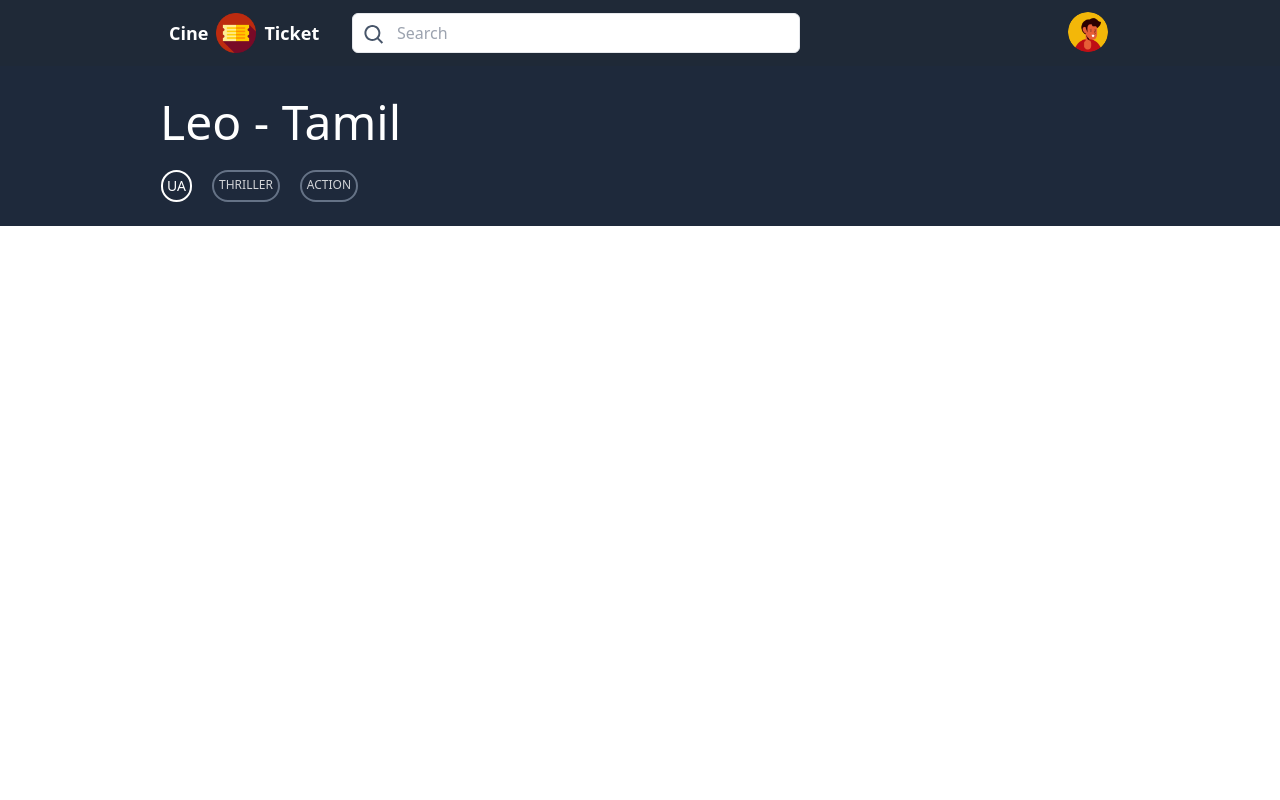
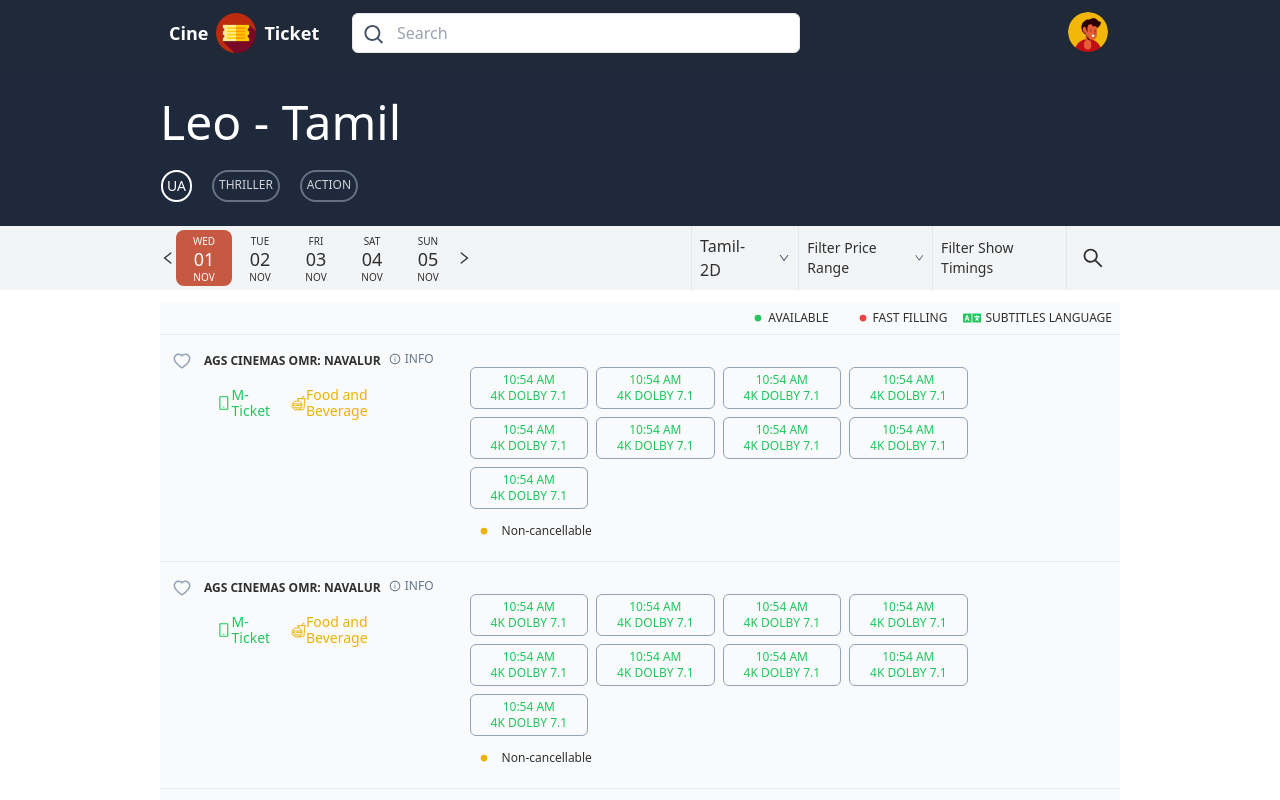
Before and after one commit to jaffarsdq/CineTicket, a React (Vite) app: page /buytickets in a window 1280 px wide. Shown: the top 800 px of the page. Built offline with nearby package versions, Linux system fonts and the light colour scheme.

Commit message:
completed buyTicktes page ui

```diff
--- /dev/null
+++ b/src/components/BT_Date.tsx
@@ -0,0 +1,18 @@
+type ticketDay = {
+  selected: boolean,
+  date: string,
+  month: string,
+  day: string
+}
+
+function BT_Date({selected, date, month, day}: ticketDay) {
+  return (
+    <div className={`flex flex-col h-14 w-14 text-center rounded-lg text-[10px] ${(selected)?`bg-[#c75943] text-white hover:text-white` : null}  uppercase font-medium hover:text-[#c75943]`}>
+        <div className="pt-1">{day}</div>
+        <div className="text-lg mt-[-4px]">{date}</div>
+        <div className="mt-[-3px]">{month}</div>
+    </div>
+  )
+}
+
+export default BT_Date
--- /dev/null
+++ b/src/components/BT_DateAndShowBanner.tsx
@@ -0,0 +1,44 @@
+import { AiOutlineDown, AiOutlineLeft, AiOutlineRight, AiOutlineSearch } from "react-icons/ai"
+import BT_Date from "./BT_Date"
+
+function DateAndShowBanner() {
+  return (
+    <div className="h-16 bg-gray-100">
+        <div className="w-9/12 h-full mx-auto flex items-center">
+
+            <div className="flex-[1] h-full flex items-center">
+                <AiOutlineLeft/>
+                    <BT_Date selected={true} date={'01'} day={"wed"} month={"nov"}/>
+                    <BT_Date selected={false} date={'02'} day={"tue"} month={"nov"}/>
+                    <BT_Date selected={false} date={'03'} day={"fri"} month={"nov"}/>
+                    <BT_Date selected={false} date={'04'} day={"sat"} month={"nov"}/>
+                    <BT_Date selected={false} date={'05'} day={"sun"} month={"nov"}/>
+                <AiOutlineRight/>
+            </div>
+
+            <div className="my-auto border border-l-gray-200 border-y-0 border-e-0  h-full flex-[0.2] flex items-center ">
+                <div className="flex items-center gap-7 mx-2 font-medium">
+                    Tamil-2D <AiOutlineDown className="text-slate-600 h-[14px]"/>
+                </div>
+            </div>
+
+            <div className="my-auto border border-l-gray-200 border-y-0 border-e-0 h-full flex-[0.25] flex items-center">
+                <div className="flex items-center gap-5 mx-2 text-sm">
+                    Filter Price Range <AiOutlineDown className="text-slate-600"/>
+                </div>
+            </div>
+
+            <div className="my-auto border border-l-gray-200 border-y-0 border-e-0 h-full flex-[0.25] flex items-center">
+                <div className="mx-2 text-sm">Filter Show Timings</div>
+            </div>
+
+            <div className="my-auto border border-l-gray-200 border-y-0 border-e-0 h-full flex-[0.1] flex items-center justify-center">
+                <AiOutlineSearch className="h-16 w-6"/>
+            </div>
+
+        </div>
+    </div>
+  )
+}
+
+export default DateAndShowBanner
--- /dev/null
+++ b/src/components/BT_MiniCard.tsx
@@ -0,0 +1,12 @@
+
+
+function BT_MiniCard() {
+  return (
+    <div className="flex flex-col justify-center border-[0.2px] border-slate-400 h-fit px-5 py-1 rounded-md text-green-500 font-normal m-1 uppercase">
+      <div className="mx-auto">10:54 AM</div>
+      <div className="">4k dolby 7.1</div>
+    </div>
+  )
+}
+
+export default BT_MiniCard
--- a/src/components/MovieTitleBanner.tsx
+++ b/src/components/BT_MovieTitleBanner.tsx
@@ -1,7 +1,7 @@
 
 function MovieTitleBanner() {
   return (
-    <div className="w-screen h-40 text-white bg-slate-800 flex justify-center items-end">
+    <div className="h-40 text-white bg-slate-800 flex justify-center items-end">
         <div className="w-9/12 pb-6">
             <h1 className="text-5xl pb-6">Leo - Tamil</h1>
             <div className="flex gap-5 ms-[1px]">
--- /dev/null
+++ b/src/components/BT_TheatreSelectionCard.tsx
@@ -0,0 +1,52 @@
+import { AiOutlineHeart, AiOutlineInfoCircle, AiOutlineMobile } from "react-icons/ai"
+import {IoFastFoodOutline} from "react-icons/io5"
+import BT_MiniCard from "./BT_MiniCard"
+import { BsDot } from "react-icons/bs"
+
+
+function BT_TheatreSelectionCard() {
+  return (
+    <div className="text-xs flex p-3 border border-x-0 border-b-0 border-t-state-500">
+        <div className="flex flex-[0.3]">
+            <div className="flex flex-[0.9] flex-col">
+
+                <div className="uppercase flex gap-3 items-center font-semibold">
+                    <AiOutlineHeart className="h-7 w-5 text-slate-400"/> ags cinemas omr: navalur
+                </div>
+
+                <div className="flex gap-4 items-center text-[14px] ms-8 p-3 w-full">
+                    <span className="flex items-center text-green-500">
+                        <AiOutlineMobile className="text-xl"/> M-Ticket
+                    </span>
+                    <span className="flex items-center text-yellow-500">
+                        <IoFastFoodOutline className="text-xl"/>Food and Beverage
+                    </span>
+                </div>
+
+            </div>
+            <div className="flex uppercase font-medium items-start ms-auto mt-1 gap-1 text-slate-500">
+                <AiOutlineInfoCircle className={"mt-[2px]"}/>
+                info
+            </div>
+        </div>
+        <div className="flex flex-[0.7] flex-col w-full px-8 pt-4">
+            <div className="flex flex-wrap">
+                <BT_MiniCard/>
+                <BT_MiniCard/>
+                <BT_MiniCard/>
+                <BT_MiniCard/>
+                <BT_MiniCard/>
+                <BT_MiniCard/>
+                <BT_MiniCard/>
+                <BT_MiniCard/>
+                <BT_MiniCard/>
+            </div>
+            <div className="text-xs flex items-center justify-start">
+                <BsDot className="text-yellow-500 text-4xl"/>Non-cancellable
+            </div>
+        </div>
+    </div>
+  )
+}
+
+export default BT_TheatreSelectionCard
--- /dev/null
+++ b/src/components/BT_topBar.tsx
@@ -0,0 +1,14 @@
+import {BsDot} from 'react-icons/bs'
+import {FaLanguage} from 'react-icons/fa'
+
+function BT_topBar() {
+  return (
+    <div className="h-8 flex justify-end items-center gap-4 pe-2">
+      <div className="text-xs flex items-center"><BsDot className="text-green-500 text-4xl me-[-8px]"/>AVAILABLE</div>
+      <div className="text-xs flex items-center"><BsDot className="text-red-500 text-4xl me-[-8px]"/>FAST FILLING</div>
+      <div className="text-xs flex items-center"><FaLanguage className="text-green-500 text-lg me-1"/>SUBTITLES LANGUAGE</div>
+    </div>
+  )
+}
+
+export default BT_topBar
--- a/src/pages/buyTickets/BuyTickets.tsx
+++ b/src/pages/buyTickets/BuyTickets.tsx
@@ -1,13 +1,42 @@
-import MovieTitleBanner from "../../components/MovieTitleBanner"
+import BT_topBar from "../../components/BT_topBar"
+import DateAndShowBanner from "../../components/BT_DateAndShowBanner"
+import MovieTitleBanner from "../../components/BT_MovieTitleBanner"
+import BT_TheatreSelectionCard from "../../components/BT_TheatreSelectionCard"
 
 function BuyTickets() {
   return (
-    <div  className="">
+    <>
+      <MovieTitleBanner/>
+      <DateAndShowBanner/>
 
-        <MovieTitleBanner/>
+      <div className="w-9/12 bg-gray-50 mx-auto mt-3">
 
+        <BT_topBar/>
 
-    </div>
+        <BT_TheatreSelectionCard/>
+        <BT_TheatreSelectionCard/>
+        <BT_TheatreSelectionCard/>
+        <BT_TheatreSelectionCard/>
+        <BT_TheatreSelectionCard/>
+        <BT_TheatreSelectionCard/>
+        <BT_TheatreSelectionCard/>
+        <BT_TheatreSelectionCard/>
+        <BT_TheatreSelectionCard/>
+        <BT_TheatreSelectionCard/>
+        <BT_TheatreSelectionCard/>
+        <BT_TheatreSelectionCard/>
+        <BT_TheatreSelectionCard/>
+        <BT_TheatreSelectionCard/>
+        <BT_TheatreSelectionCard/>
+        <BT_TheatreSelectionCard/>
+        <BT_TheatreSelectionCard/>
+        <BT_TheatreSelectionCard/>
+        <BT_TheatreSelectionCard/>
+        <BT_TheatreSelectionCard/>
+        <BT_TheatreSelectionCard/>
+        <BT_TheatreSelectionCard/>
+      </div>
+    </>
   )
 }
 
```
